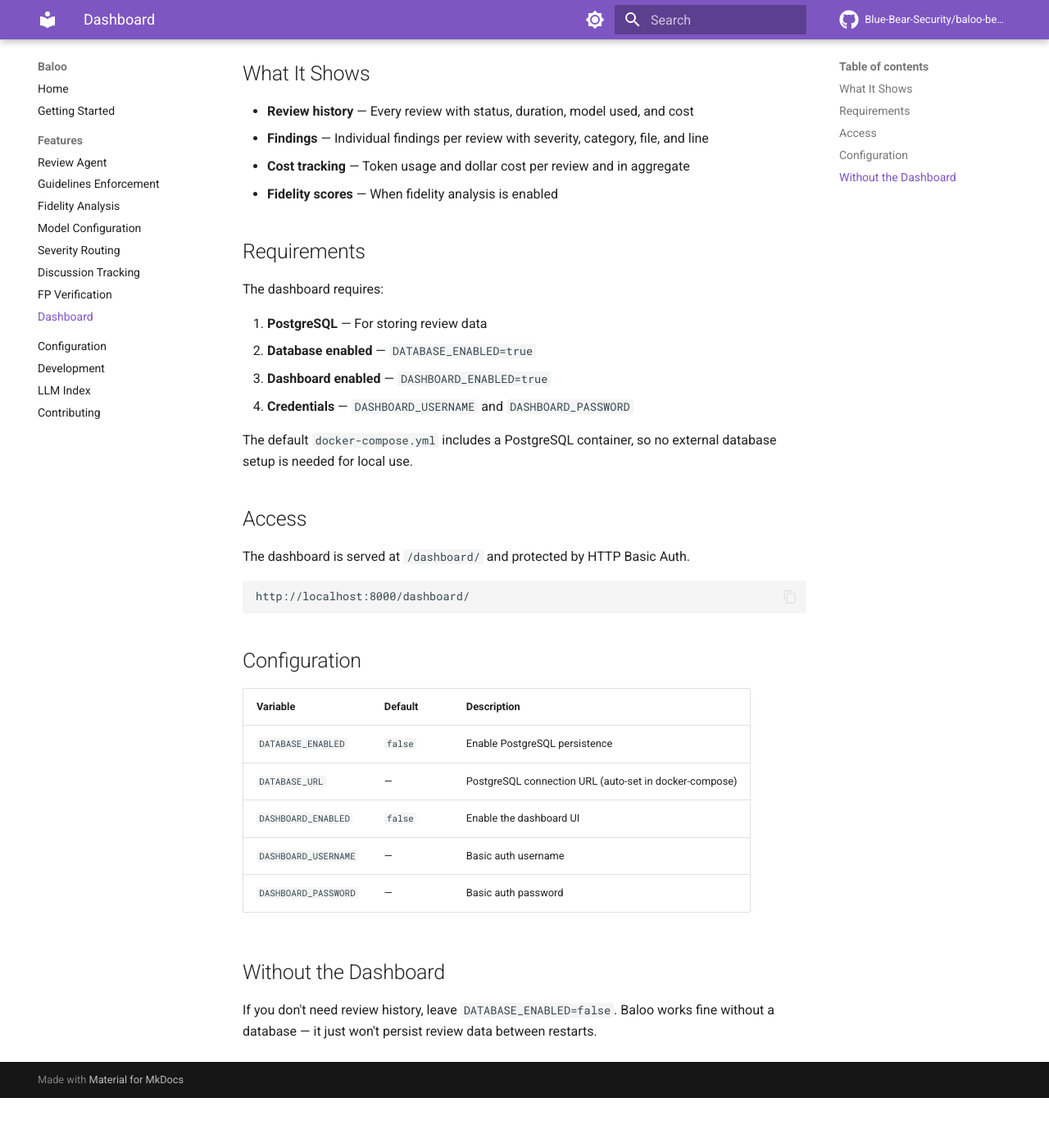
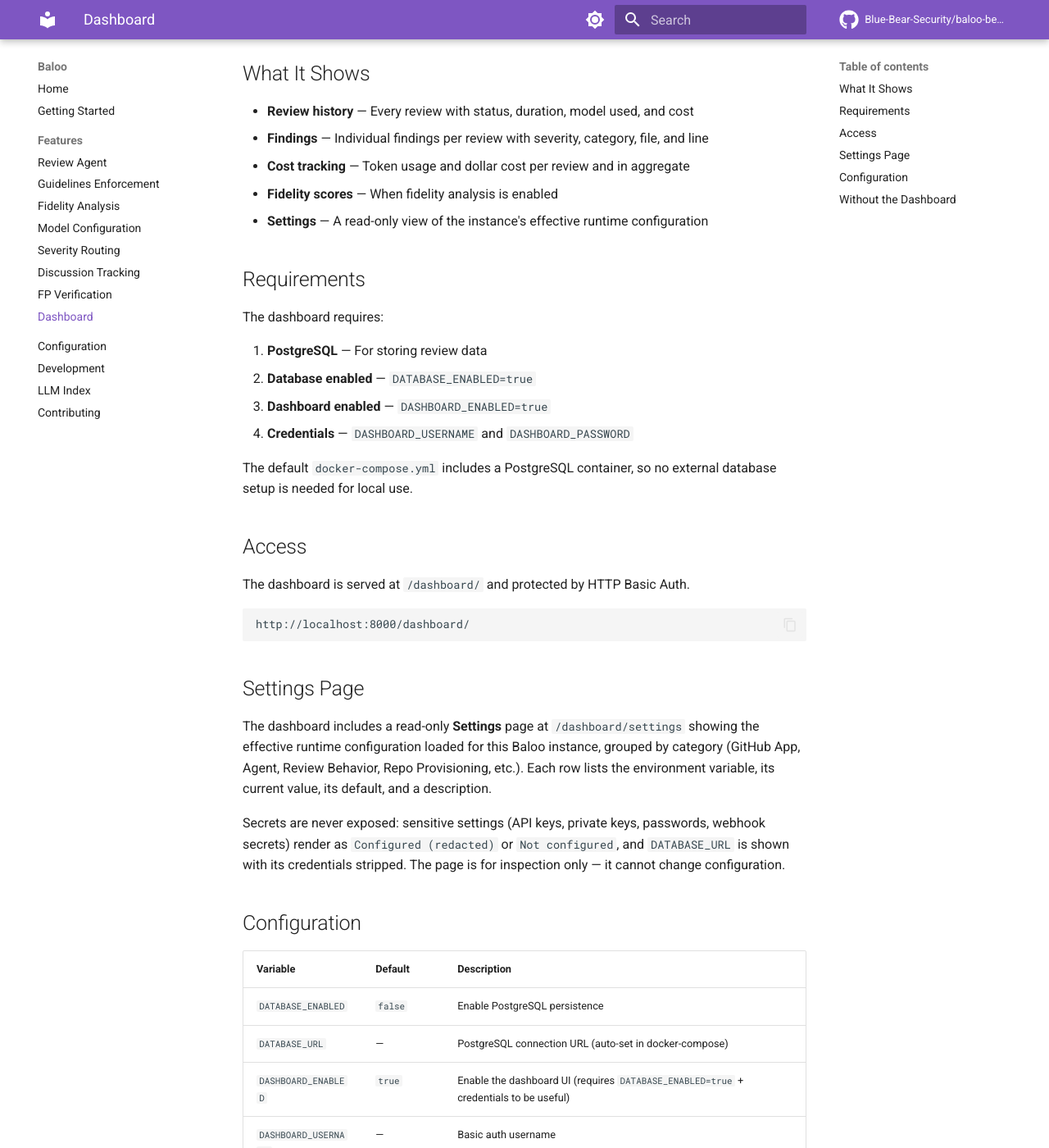
Before and after one commit to Blue-Bear-Security/baloo-bear, an MkDocs documentation site: the page built from docs/features/dashboard.md, in a window 1280 px wide and 1400 px high, scrolled down 199 px. Shown: the whole window at 82% size. Built offline with MkDocs 1.6.1 and Material for MkDocs 9.7.7, drawn with Linux system fonts in a browser that asks for light colours; comment, search, counter and statistics services are not loaded; before the commit the page ends 1538 px from its top, so only the background shows below that.

Commit message:
feat(agent): enable repo cache + sandbox by default
Flip the repo-provisioning defaults so the review agent reads the real
checked-out PR repo out of the box, the headline change for 2.0.0:

- REPO_CACHE_ENABLED: false -> true
- REPO_SANDBOX_MODE: off -> bwrap (Dockerfile ships bubblewrap; falls back
  to unsandboxed when unprivileged user namespaces are unavailable)

Also reconcile DASHBOARD_ENABLED: the code default has always been true,
but docs and env files claimed false. Standardize on true everywhere (the
dashboard stays dormant until DATABASE_ENABLED + credentials are set).

Docs/setup brought up to date:
- Document the read-only /dashboard/settings page (dashboard.md)
- Rebuild stale .env.docker to full parity with .env.example
- Update configuration.md, README.md, .env.example, docker-compose.yml
- Update config default-assertion tests

717 tests pass; ruff + black clean.

````diff
--- a/docker-compose.yml
+++ b/docker-compose.yml
@@ -44,13 +44,13 @@
       DATABASE_ENABLED: ${DATABASE_ENABLED:-false}
       DATABASE_URL: ${DATABASE_URL:-postgresql+asyncpg://${POSTGRES_USER:-baloo}:${POSTGRES_PASSWORD:?Set POSTGRES_PASSWORD in .env}@db:5432/${POSTGRES_DB:-baloo}}
       INSTALLATION_ID: ${INSTALLATION_ID:-}
-      DASHBOARD_ENABLED: ${DASHBOARD_ENABLED:-false}
+      DASHBOARD_ENABLED: ${DASHBOARD_ENABLED:-true}
       DASHBOARD_USERNAME: ${DASHBOARD_USERNAME:-}
       DASHBOARD_PASSWORD: ${DASHBOARD_PASSWORD:-}
-      REPO_CACHE_ENABLED: ${REPO_CACHE_ENABLED:-false}
+      REPO_CACHE_ENABLED: ${REPO_CACHE_ENABLED:-true}
       REPO_CACHE_ROOT: ${REPO_CACHE_ROOT:-/tmp/baloo-repo-cache}
       REPO_CACHE_MAX_DISK_GB: ${REPO_CACHE_MAX_DISK_GB:-10}
-      REPO_SANDBOX_MODE: ${REPO_SANDBOX_MODE:-off}
+      REPO_SANDBOX_MODE: ${REPO_SANDBOX_MODE:-bwrap}
     ports:
       - "127.0.0.1:8000:8000"
 
--- a/docs/features/dashboard.md
+++ b/docs/features/dashboard.md
@@ -8,6 +8,7 @@
 - **Findings** — Individual findings per review with severity, category, file, and line
 - **Cost tracking** — Token usage and dollar cost per review and in aggregate
 - **Fidelity scores** — When fidelity analysis is enabled
+- **Settings** — A read-only view of the instance's effective runtime configuration
 
 ## Requirements
 
@@ -28,13 +29,19 @@
 http://localhost:8000/dashboard/
 ```
 
+## Settings Page
+
+The dashboard includes a read-only **Settings** page at `/dashboard/settings` showing the effective runtime configuration loaded for this Baloo instance, grouped by category (GitHub App, Agent, Review Behavior, Repo Provisioning, etc.). Each row lists the environment variable, its current value, its default, and a description.
+
+Secrets are never exposed: sensitive settings (API keys, private keys, passwords, webhook secrets) render as `Configured (redacted)` or `Not configured`, and `DATABASE_URL` is shown with its credentials stripped. The page is for inspection only — it cannot change configuration.
+
 ## Configuration
 
 | Variable | Default | Description |
 |---|---|---|
 | `DATABASE_ENABLED` | `false` | Enable PostgreSQL persistence |
 | `DATABASE_URL` | — | PostgreSQL connection URL (auto-set in docker-compose) |
-| `DASHBOARD_ENABLED` | `false` | Enable the dashboard UI |
+| `DASHBOARD_ENABLED` | `true` | Enable the dashboard UI (requires `DATABASE_ENABLED=true` + credentials to be useful) |
 | `DASHBOARD_USERNAME` | — | Basic auth username |
 | `DASHBOARD_PASSWORD` | — | Basic auth password |
 
````
Also changed, not shown: README.md (+3 -1 lines), docs/configuration.md (+3 -3 lines), 4 other files.
